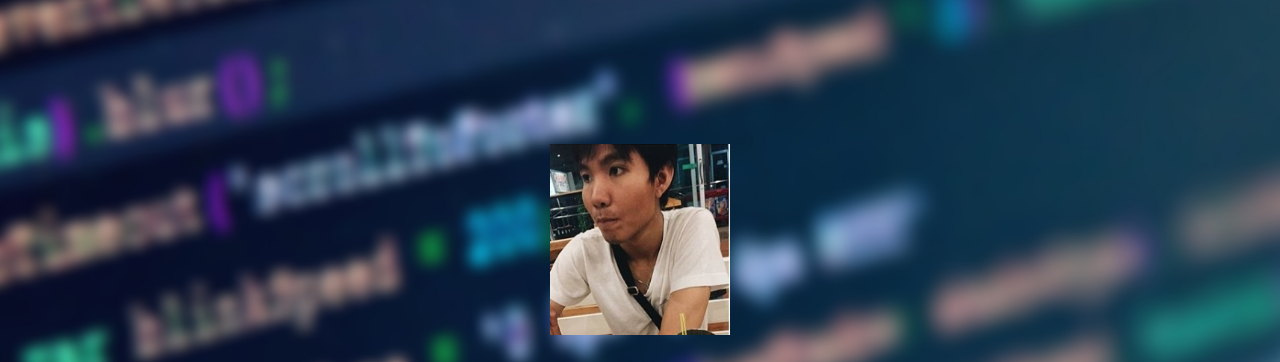
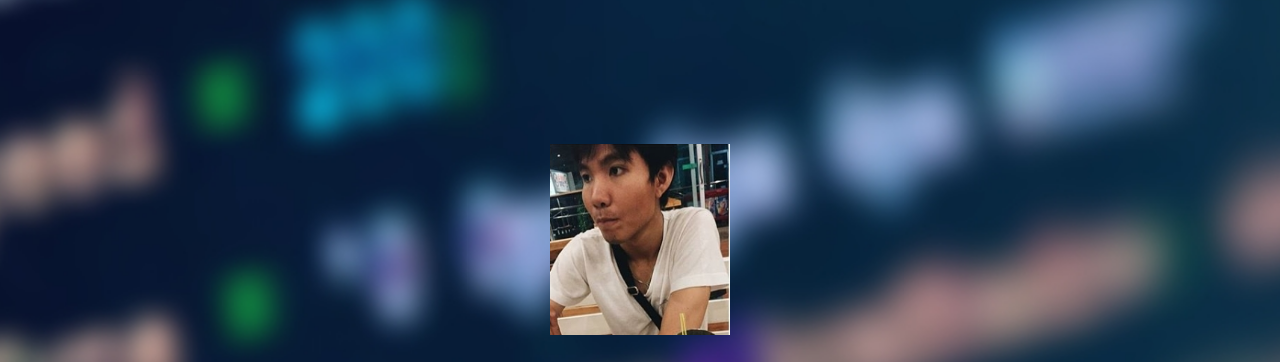
Before and after one commit to phadermchai/Deploy-Resume-With-Docker, a website: page index.html in a window 1280 px wide. Shown: the top 362 px of the page. Drawn offline with Linux system fonts and the light colour scheme.

Commit message:
Update cssfile.css

```diff
--- a/cssfile.css
+++ b/cssfile.css
@@ -5,17 +5,13 @@
 body,html{
 	margin:auto;
 	padding:auto;
+	background-color:gray
 }
 
 .wrapper {
-  /* The height needs to be set to a fixed value for the effect to work.
-   * 100vh is the full height of the viewport. */
   height: 100vh;
-  /* The scaling of the images would add a horizontal scrollbar, so disable x overflow. */
   overflow-x: hidden;
-  /* Enable scrolling on the page. */
   overflow-y: auto;
-  /* Set the perspective to 2px. This is essentailly the simulated distance from the viewport to transformed objects.*/
   perspective: 2px;
 }
 
@@ -72,14 +68,12 @@ ul{
 
 .line{
 	width: 100%;
-	border-bottom: 1px solid black;
+	border-bottom: 1px solid white;
 	position: absolute;
 }
 
 .section {
-  /* Needed for children to be absolutely positioned relative to the parent. */
   position: relative;
-  /* The height of the container. Must be set, but it doesn't really matter what the value is. */
   height: 85vh;
 
   /* For text formatting. */
@@ -88,7 +82,6 @@ ul{
 }
 
 .parallax::after {
-  /* Display and position the pseudo-element */
   content: " ";
   position: absolute;
   top: 0;
@@ -96,14 +89,9 @@ ul{
   bottom: 0;
   left: 0;
 
-  /* Move the pseudo-element back away from the camera,
-   * then scale it back up to fill the viewport.
-   * Because the pseudo-element is further away, it appears to move more slowly, like in real life. */
-  transform: translateZ(-1px) scale(1.5);
-  /* Force the background image to fill the whole element. */
+  transform: translateZ(-1px) scale(3);
 
   background-size: 100%;
-  /* Keep the image from overlapping sibling elements. */
   z-index: -1;
 }
 
```
